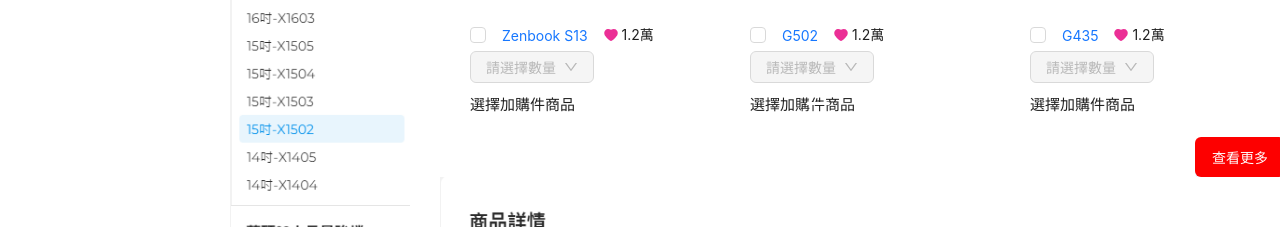
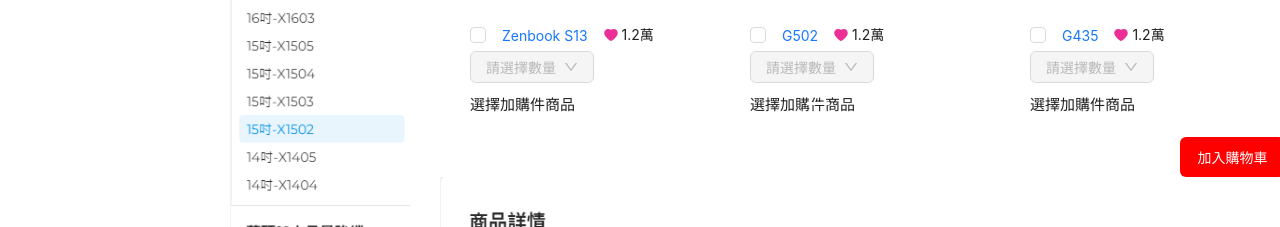
Before and after one commit to michellerong/Pchome_practice, a React (Create React App) app in the folder test01/: page /Home in a window 1280 px wide. Shown: the part 960-1187 px from the top of the page. Built offline with nearby package versions, Linux system fonts and the light colour scheme.

Commit message:
update button

```diff
--- a/test01/src/App.css
+++ b/test01/src/App.css
@@ -119,13 +119,19 @@
 }
 
 .btn-more {
-  width: 90px;
+  width: 105px;
   height: 40px;
   margin-top: 20px;
-  margin-left: 785px;
+  margin-left: 770px;
   background-color: #fd0000;
 }
-
+:where(.css-dev-only-do-not-override-1uweeqc).ant-btn-primary:not(:disabled):not(.ant-btn-disabled):hover{
+  background: #ee5151;
+}
+:where(.css-dev-only-do-not-override-1uweeqc).ant-btn-text:not(:disabled):not(.ant-btn-disabled):hover{
+  color: #fd0000;
+  background-color: #f7d0d0;
+}
 
 .btn-buy {
   width: 144px;
--- a/test01/src/pages/Video.js
+++ b/test01/src/pages/Video.js
@@ -1,5 +1,5 @@
 import React, { useState } from 'react';
-import { Carousel, Button, Checkbox, Image, Space, Dropdown } from 'antd';
+import { Carousel, Button, Checkbox, Image, Space, Dropdown,Modal } from 'antd';
 import ReactPlayer from 'react-player';
 import { LeftOutlined, RightOutlined, DownOutlined, HeartFilled } from '@ant-design/icons';
 
@@ -156,7 +156,15 @@
 
             </Carousel>
 
-            <Button className='btn-more' type='primary' onClick={handleViewMore}>查看更多</Button>
+            <Button className='btn-more' type='primary' onClick={handleViewMore}>加入購物車</Button>
+            <Modal
+        title="訊息"
+        open={modalVisible}
+        onCancel={handleModalClose}
+        footer={null}
+      >
+        <p>已成功加入購物車！</p>
+      </Modal>
           </div>
           <><Image
             width={900}
@@ -177,7 +185,8 @@
         </div>
 
 
-        <VideoModal visible={modalVisible} onCancel={handleModalClose} videos={videosData} /> {/* 渲染模态框组件 */}
+        {/* <VideoModal visible={modalVisible} onCancel={handleModalClose} videos={videosData} />  */}
+        {/* 渲染模态框组件 */}
 
       </div>
     </div>
```
